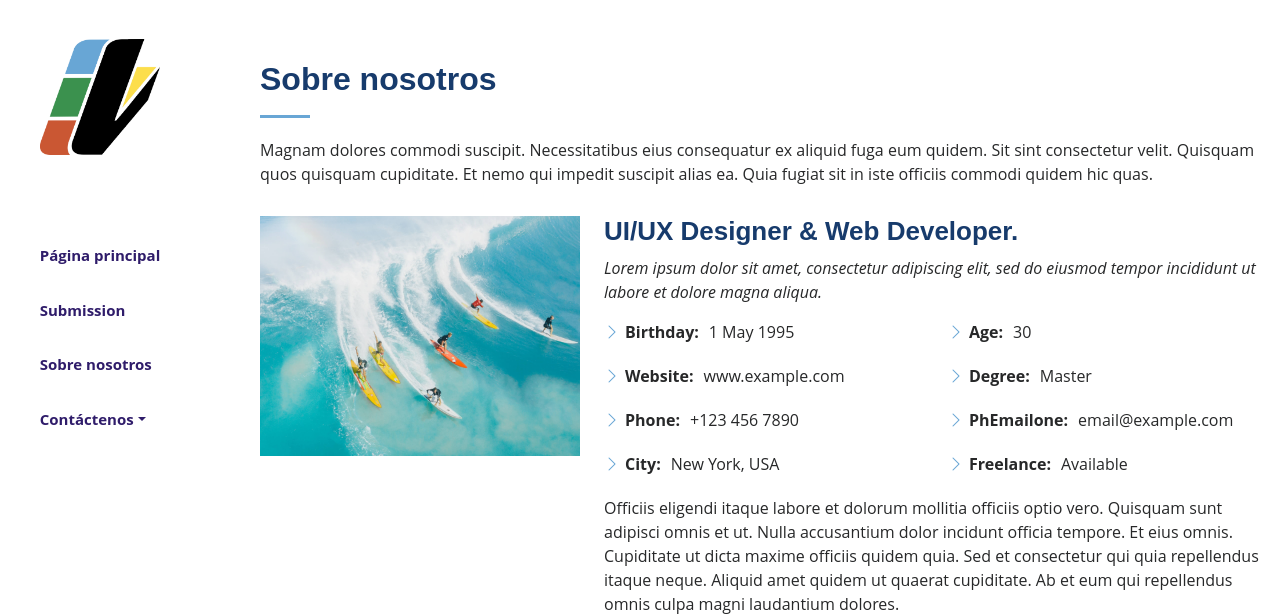
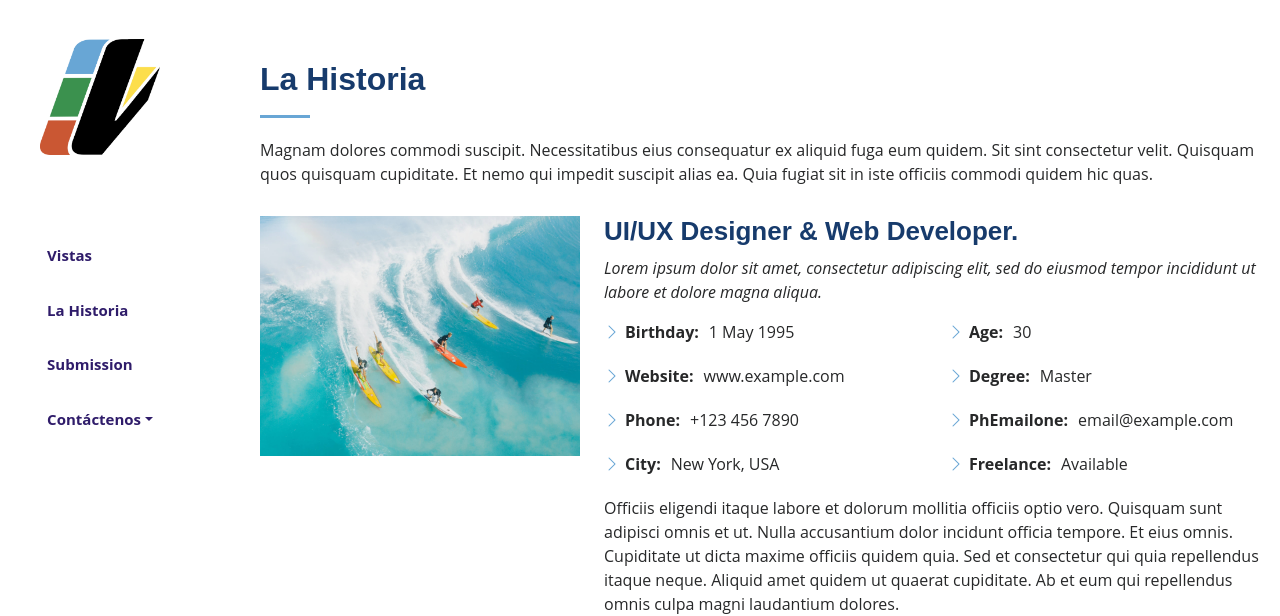
Before and after one commit to yandivd/VeoCuba, a Django app: page /about/ in a window 1280 px wide. Shown: the top 616 px of the page. Run offline with Django 3.2, Linux system fonts and the light colour scheme; data comes from the database, SQL or seed files in the repository; both versions use the stored data as it was after the commit; some libraries are stand-ins or nearby versions.

Commit message:
url para el about

```diff
--- a/main/templates/base.html
+++ b/main/templates/base.html
@@ -51,9 +51,10 @@
 
       <nav id="navbar" class="nav-menu navbar text-center mx-auto mt-2">
         <ul>
-          <li><a href="{% url 'index' %}" class="nav-link scrollto link-index"><span>P&aacute;gina principal</span></a></li>
-            <li><a href="" class="nav-link scrollto link-submission"><span>Submission</span></a></li>
-            <li><a href="{% url 'about' %}" class="nav-link scrollto link-abous"><span>Sobre nosotros</span></a></li>
+          <li><a href="{% url 'index' %}" class="nav-link scrollto link-index"><span>Vistas</span></a></li>
+          <li><a href="{% url 'about' %}" class="nav-link scrollto link-abous"><span>La Historia</span></a></li>
+          <li><a href="" class="nav-link scrollto link-submission"><span>Submission</span></a></li>
+
           <li>
             <div class="dropdown ">
 
--- a/main/templates/main/about.html
+++ b/main/templates/main/about.html
@@ -7,7 +7,7 @@
       <div class="container">
 
         <div class="section-title">
-          <h2>Sobre nosotros</h2>
+          <h2>La Historia</h2>
           <p>Magnam dolores commodi suscipit. Necessitatibus eius consequatur ex aliquid fuga eum quidem. Sit sint consectetur velit. Quisquam quos quisquam cupiditate. Et nemo qui impedit suscipit alias ea. Quia fugiat sit in iste officiis commodi quidem hic quas.</p>
         </div>
 
--- a/main/views.py
+++ b/main/views.py
@@ -11,4 +11,9 @@ def index(request):
     return render(request, 'main/index.html', data)
 
 def about(request):
-    return render(request, 'main/about.html')
+    historia = AboutUs.objects.all()[0]
+    print(historia)
+    data = {
+        'historia':historia,
+    }
+    return render(request, 'main/about.html', data)
```
Also changed, not shown: db.sqlite3.
